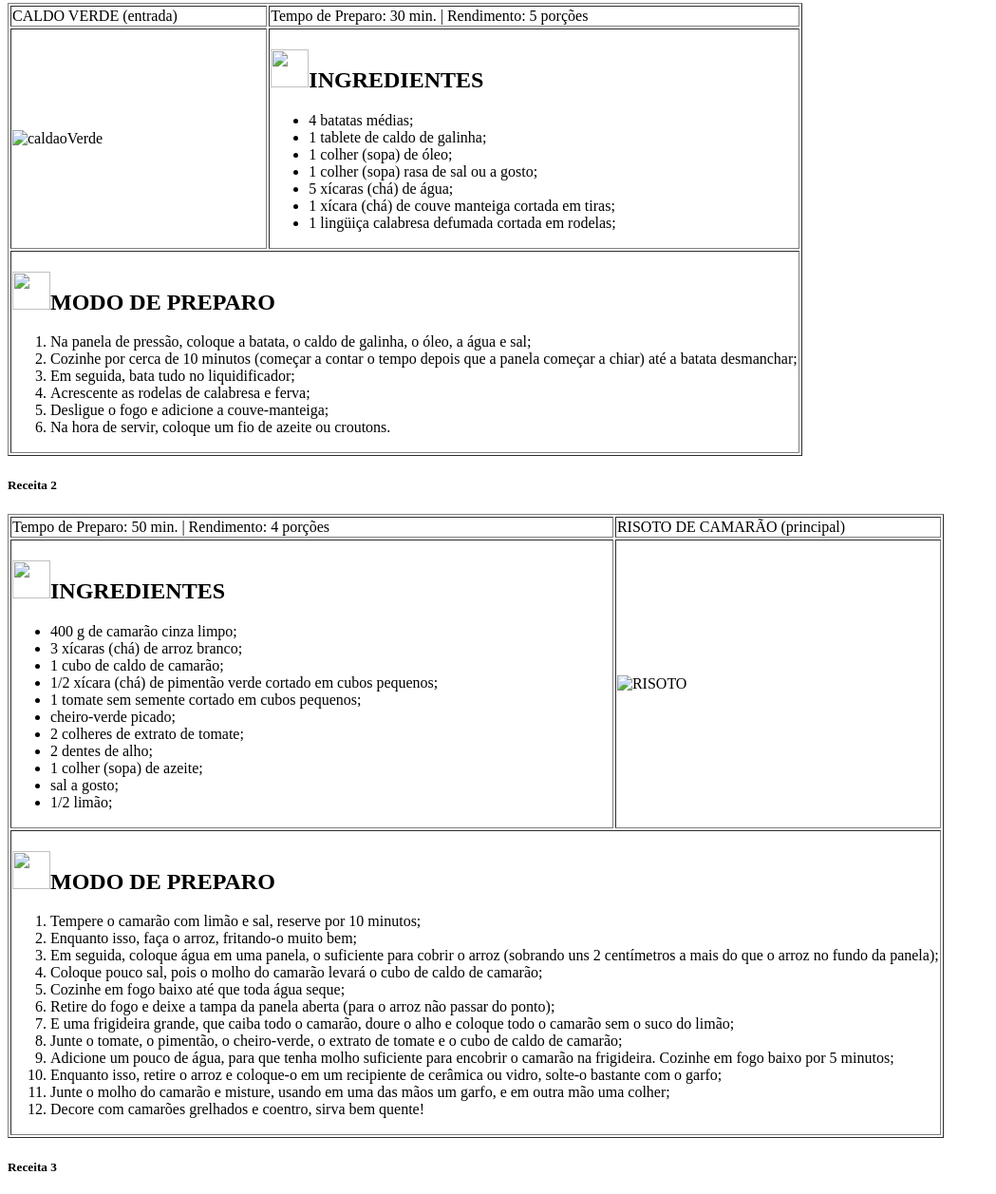
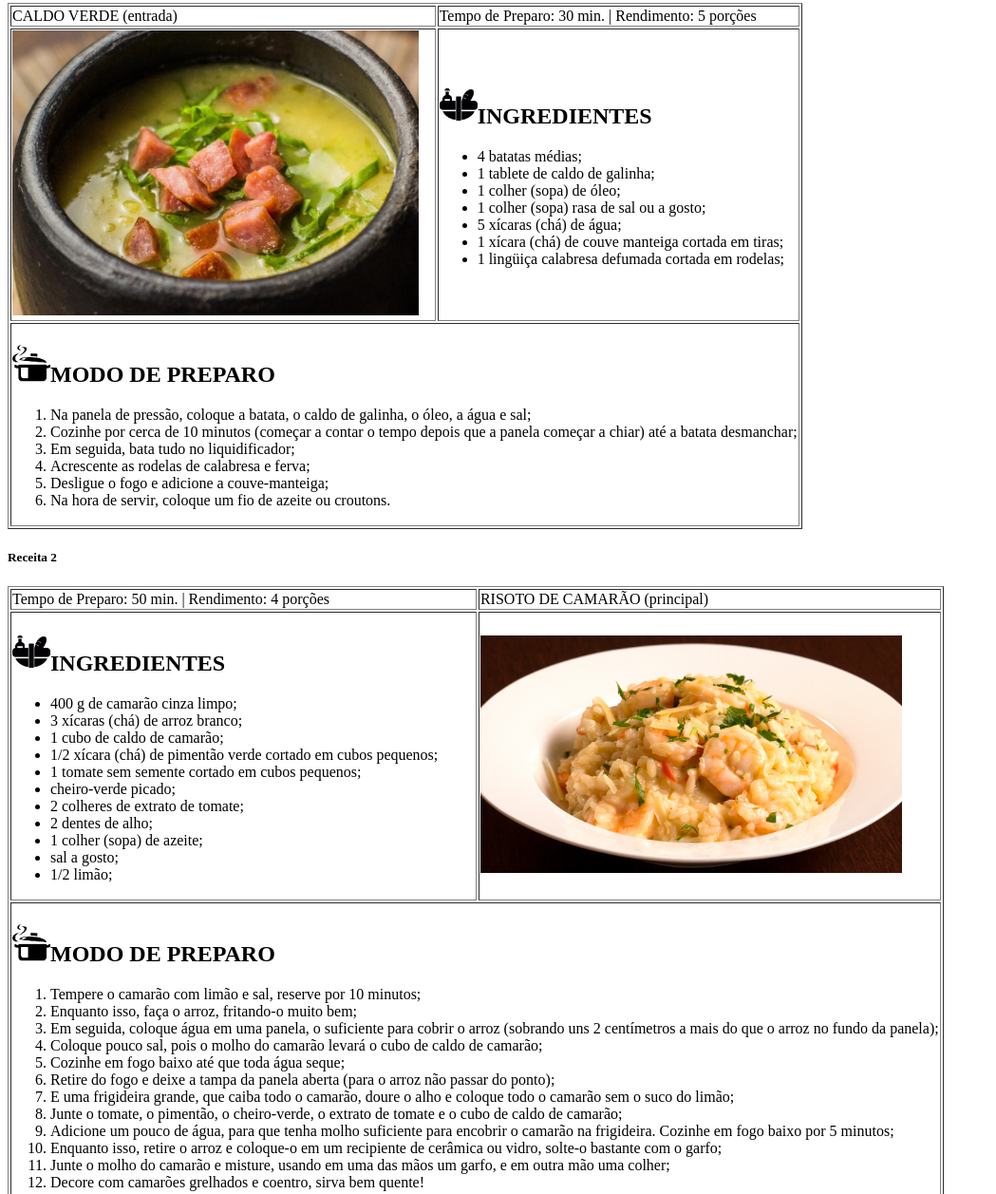
Before and after one commit to august-py/landing-htmlonly, a plain HTML site: page index.html in a window 1280 px wide. Shown: the part 551-1808 px from the top of the page at 95% size, without its empty margins (0-1049 px from the left). Drawn offline with Linux system fonts and the light colour scheme; the site is published under a folder, as on GitHub Pages, so addresses that start at the root find nothing.

Commit message:
Update index.html

```diff
--- a/index.html
+++ b/index.html
@@ -43,10 +43,10 @@
                 <td>Tempo de Preparo: 30 min. | Rendimento: 5 porções</td>
             </tr>
             <tr>
-                <td><img src="/img/caldoVerde.jpg" alt="caldaoVerde" height="300px"></td>
+                <td><img src="img/caldoVerde.jpg" alt="caldaoVerde" height="300px"></td>
                 <td>
 
-                    <h2><img src="/img/iconeIngredientes.png" width="40px" height="40px">INGREDIENTES</h2>
+                    <h2><img src="img/iconeIngredientes.png" width="40px" height="40px">INGREDIENTES</h2>
 
                     <ul>
                         <li>4 batatas médias;</li>
@@ -63,7 +63,7 @@
             <tr>
                 <td colspan="2">
 
-                    <h2><img src="/img/iconeModoPreparo.png" width="40px" height="40px">MODO DE PREPARO</h2>
+                    <h2><img src="img/iconeModoPreparo.png" width="40px" height="40px">MODO DE PREPARO</h2>
                     <ol>
                         <li>Na panela de pressão, coloque a batata, o caldo de galinha, o óleo, a água e sal;</li>
                         <li>Cozinhe por cerca de 10 minutos (começar a contar o tempo depois que a panela começar a chiar) até a batata desmanchar;</li>
@@ -86,7 +86,7 @@
             <tr>
                 <td>
 
-                    <h2><img src="/img/iconeIngredientes.png" width="40px" height="40px">INGREDIENTES</h2>
+                    <h2><img src="img/iconeIngredientes.png" width="40px" height="40px">INGREDIENTES</h2>
 
                     <ul>
                         <li>400 g de camarão cinza limpo;</li>
@@ -103,12 +103,12 @@
                     </ul>
 
                 </td>
-                <td><img src="/img/risotoCamarao.jpg" alt="RISOTO" height="250px"></td>
+                <td><img src="img/risotoCamarao.jpg" alt="RISOTO" height="250px"></td>
             </tr>
             <tr>
                 <td colspan="2">
 
-                    <h2><img src="/img/iconeModoPreparo.png" width="40px" height="40px">MODO DE PREPARO</h2>
+                    <h2><img src="img/iconeModoPreparo.png" width="40px" height="40px">MODO DE PREPARO</h2>
 
                     <ol>
                         <li>Tempere o camarão com limão e sal, reserve por 10 minutos;</li>
@@ -136,10 +136,10 @@
                 <td>Tempo de Preparo: 60 min. | Rendimento: 16 porções</td>
             </tr>
             <tr>
-                <td><img src="/img/paveBaunilhaChocolate.jpg" alt="PAVEZAO" height="450px"></td>
+                <td><img src="img/paveBaunilhaChocolate.jpg" alt="PAVEZAO" height="450px"></td>
                 <td>
 
-                    <h2><img src="/img/iconeIngredientes.png" width="40px" height="40px">INGREDIENTES</h2>
+                    <h2><img src="img/iconeIngredientes.png" width="40px" height="40px">INGREDIENTES</h2>
 
                     <h2>CREME DE BAUNILHA</h2>
 
@@ -177,7 +177,7 @@
             <tr>
                 <td colspan="2">
 
-                    <h2><img src="/img/iconeModoPreparo.png" width="40px" height="40px">MODO DE PREPARO</h2>
+                    <h2><img src="img/iconeModoPreparo.png" width="40px" height="40px">MODO DE PREPARO</h2>
 
                     <h3>CREME DE BAUNILHA</h3>
 
```
